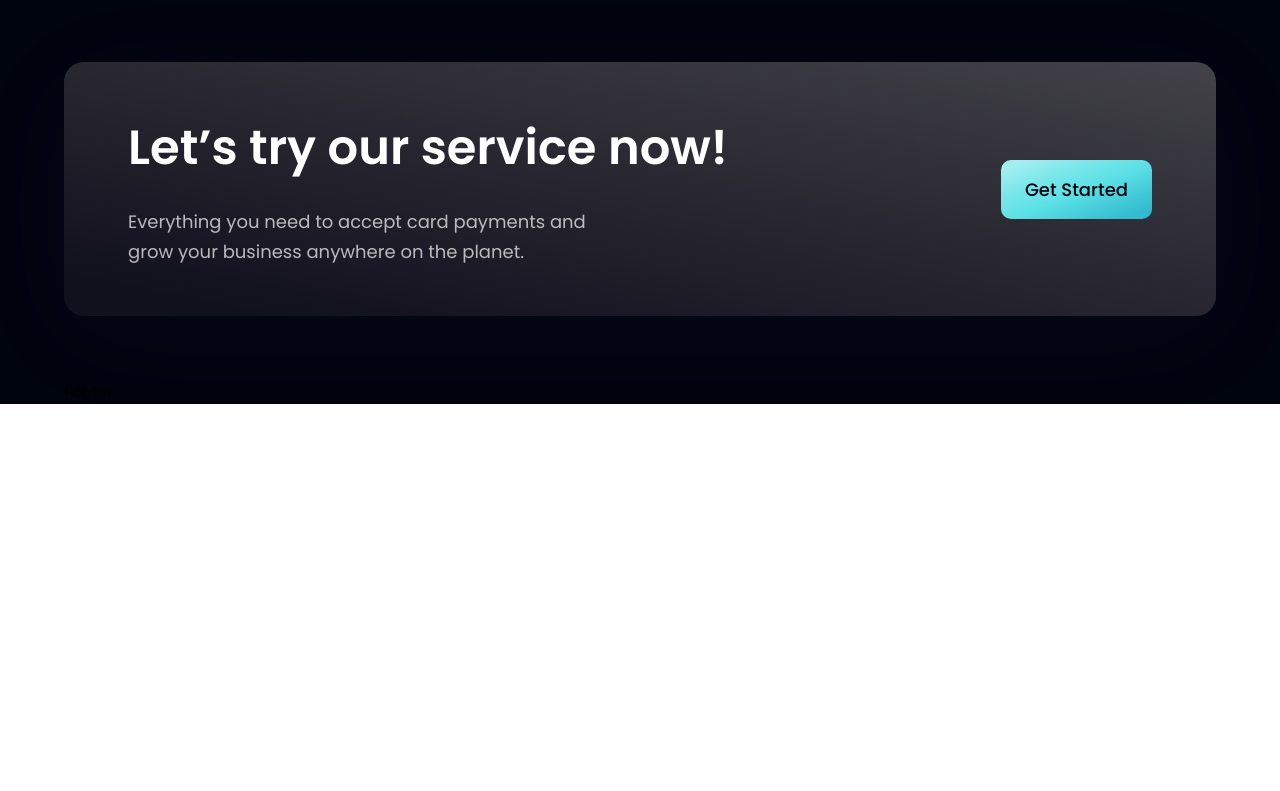
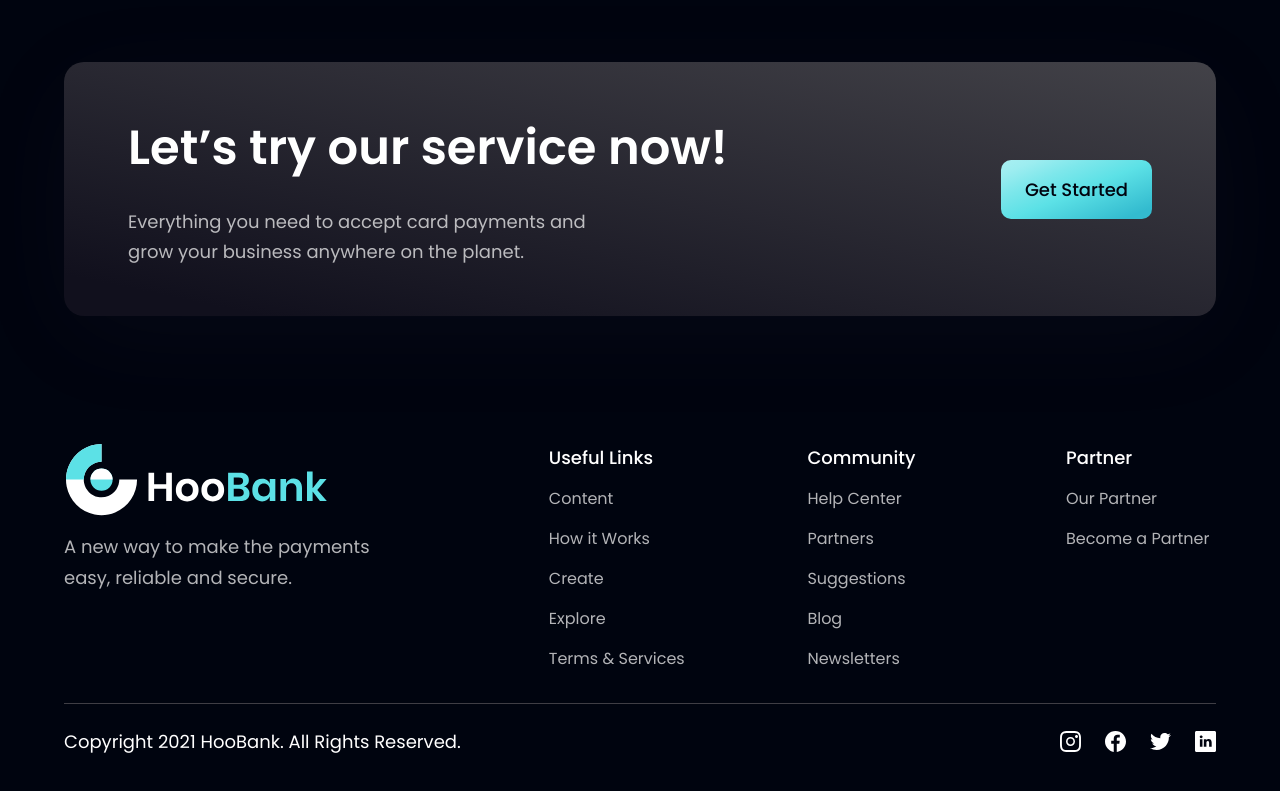
Before and after one commit to Roshanchau/HoobankUI, a React (Vite) app: page / in a window 1280 px wide. Shown: the part 4010-4801 px from the top of the page. Before the commit the page ends 4414 px from the top, so only its background shows below. Built offline with nearby package versions, Linux system fonts and the light colour scheme.

Commit message:
footer complete hehe

```diff
--- a/src/components/Footer.jsx
+++ b/src/components/Footer.jsx
@@ -1,9 +1,100 @@
-import React from 'react'
+import React from "react";
+import { logo } from "../assets";
+import { footerLinks, socialMedia } from "../constants";
+import styles from "../style";
 
-const Footer = () => {
-  return (
-    <div>Footer</div>
-  )
-}
+const Footer = () => (
+  <section
+    className={`${styles.flexCenter} ${styles.paddingY}
+ flex-col
+ `}
+  >
+    <div
+      className={`${styles.flexStart} md:flex-row
+  flex-col mb-8 w-full
+  `}
+    >
+      <div
+        className="flex-1 felx flex-col
+    justify-start mr-10
+    "
+      >
+        <img
+          src={logo}
+          alt="hoobank"
+          className="w-[266px] h-[72px] object-contain"
+        />
+        <p
+          className={`${styles.paragraph} mt-4
+      max-w-[310px]
+      `}
+        >
+          A new way to make the payments easy, reliable and secure.
+        </p>
+      </div>
+      <div
+        className="flex-[1.5] flex flex-row
+      flex-wrap justify-between md:mt-0 mt-10
+      "
+      >
+        {footerLinks.map((footerLink) => (
+          <div
+            key={footerLink.key}
+            className="flex flex-col ss:my-0 my-4
+            min-w-[150px]
+            "
+          >
+            <h4
+              className="font-poppins font-medium
+             text-[18px] leading-[27px] text-white
+             "
+            >
+              {footerLink.title}
+            </h4>
+            <ul className="list-none mt-4">
+              {footerLink.links.map((link, index) => (
+                <li
+                  key={link.name}
+                  className={`
+                  font-poppins font-normal text-[16px]
+                  leading-[24px] text-dimWhite
+                  hover:text-secondary cursor-pointer
+                   ${index !== footerLink.links.length - 1 ? "mb-4" : "mb-0"}
+                `}
+                >
+                  {link.name}
+                </li>
+              ))}
+            </ul>
+          </div>
+        ))}
+      </div>
+    </div>
+    <div className="w-full flex justify-between items-center
+    md:flex-row flex-col pt-6 border-t-[1px]
+    border-t-[#3F3E45]
+    ">
+      <p
+        className="font-poppins font-normal text-center
+      text-[18px] leading-[27px] text-white
+      "
+      >
+        Copyright 2021 HooBank. All Rights Reserved.
+      </p>
+      <div className="flex flex-row md:mt-0 mt-6">
+       {socialMedia.map((social , index)=>(
+        <img src={social.icon}
+        key={social.id}
+        alt={social.id}
+        className={`w-[21px] h-[21px] object-contain
+        cursor-pointer ${index!==socialMedia.length-1?
+        "mr-6": "mr-0"
+        }
+        `} />
+       ))}
+      </div>
+    </div>
+  </section>
+);
 
-export default Footer
+export default Footer;
--- a/src/components/Hero.jsx
+++ b/src/components/Hero.jsx
@@ -67,7 +67,7 @@ const Hero = () => (
         fees.
       </p>
     </div>
-    <div className={`flex-1 felx ${styles.flexCenter}
+    <div className={`flex-1 flex ${styles.flexCenter}
     md:my-0 my-10 relative
     `}>
       <img src={robot} alt="billing"
```
